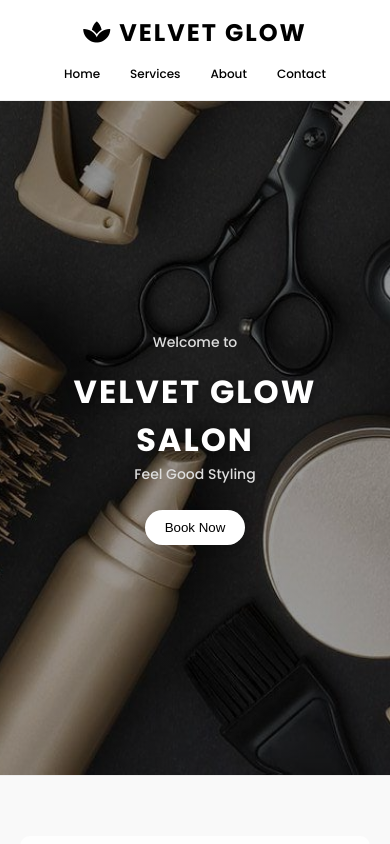
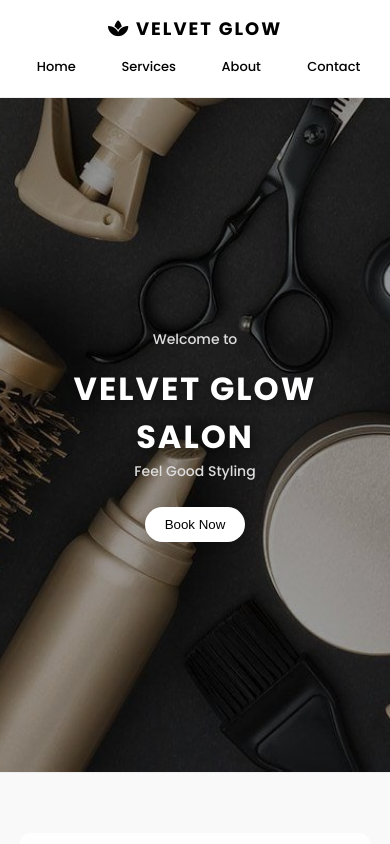
Before and after one commit to kanakk16/Velvet-Glow-Salon, a plain HTML site: page index.html in a window 390 px wide. Shown: the top 844 px of the page. Drawn offline with Linux system fonts and the light colour scheme.

Commit message:
Update style.css

```diff
--- a/style.css
+++ b/style.css
@@ -510,19 +510,31 @@ footer {
   nav {
     flex-direction: column;
     gap: 10px;
-    padding: 15px 20px;
+    padding: 15px 15px;
+  }
+
+  nav h2 {
+    font-size: 18px;
   }
 
   nav ul {
     flex-wrap: nowrap;
-    justify-content: center;
+    justify-content: space-between;
     align-items: center;
     width: 100%;
+    gap: 10px;
+  }
+
+  nav li {
+    flex: 1;
+    text-align: center;
   }
 
   nav a {
     font-weight: 500;
-    font-size: 12px;
+    font-size: 13px;
+    display: block;
+    padding: 5px 0;
   }
 
   .hero {
@@ -576,14 +588,17 @@ footer {
     margin: 0 auto;
     order: 2;
     max-width: 95%;
+    display: flex;
+    justify-content: center;
   }
 
   .about-img img {
     height: auto;
     width: 100%;
+    max-width: 300px;
     object-fit: cover;
     border-radius: 10px;
-    margin-top: 35px;
+    margin: 35px auto 0;
   }
 
   .about-btn {
```
